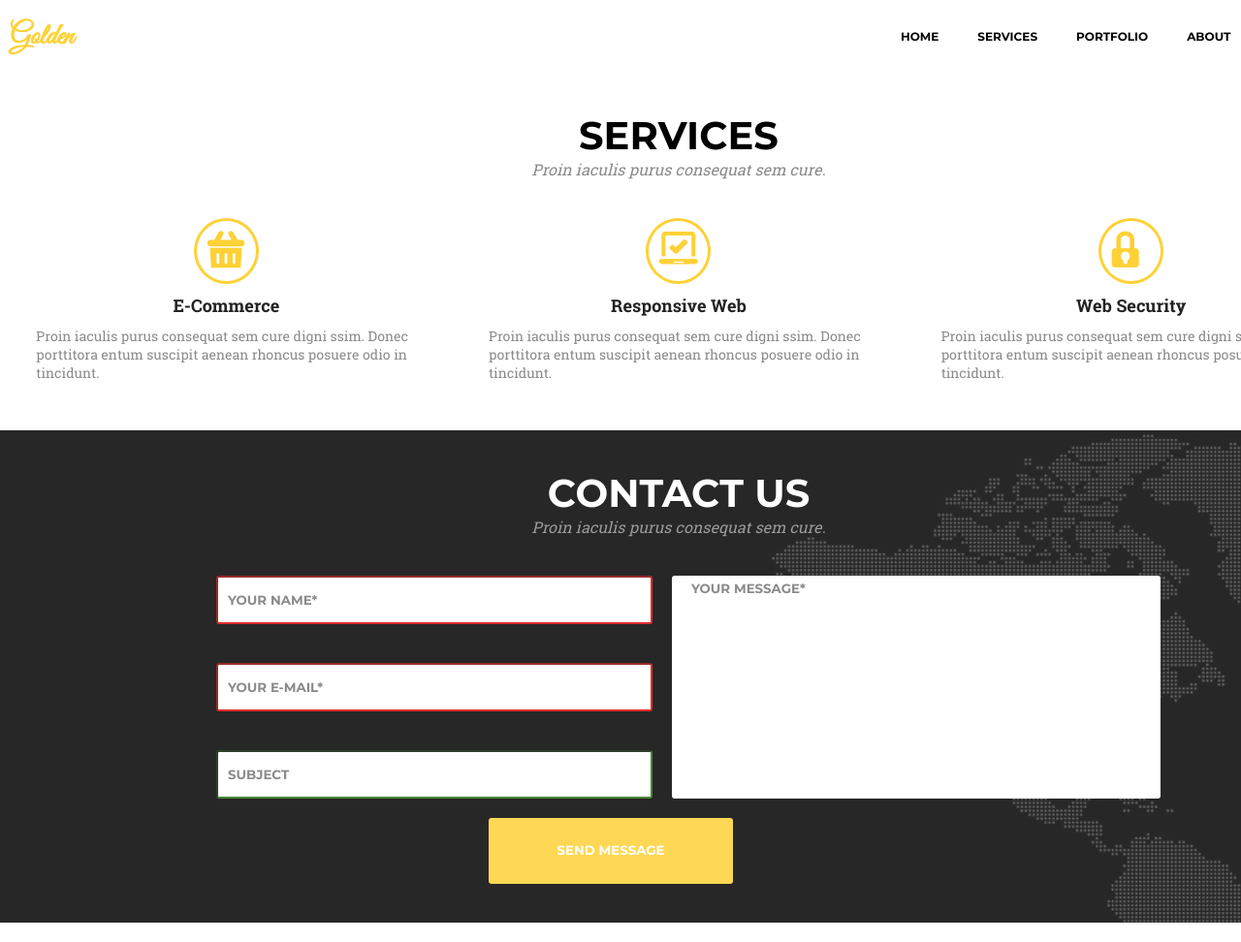
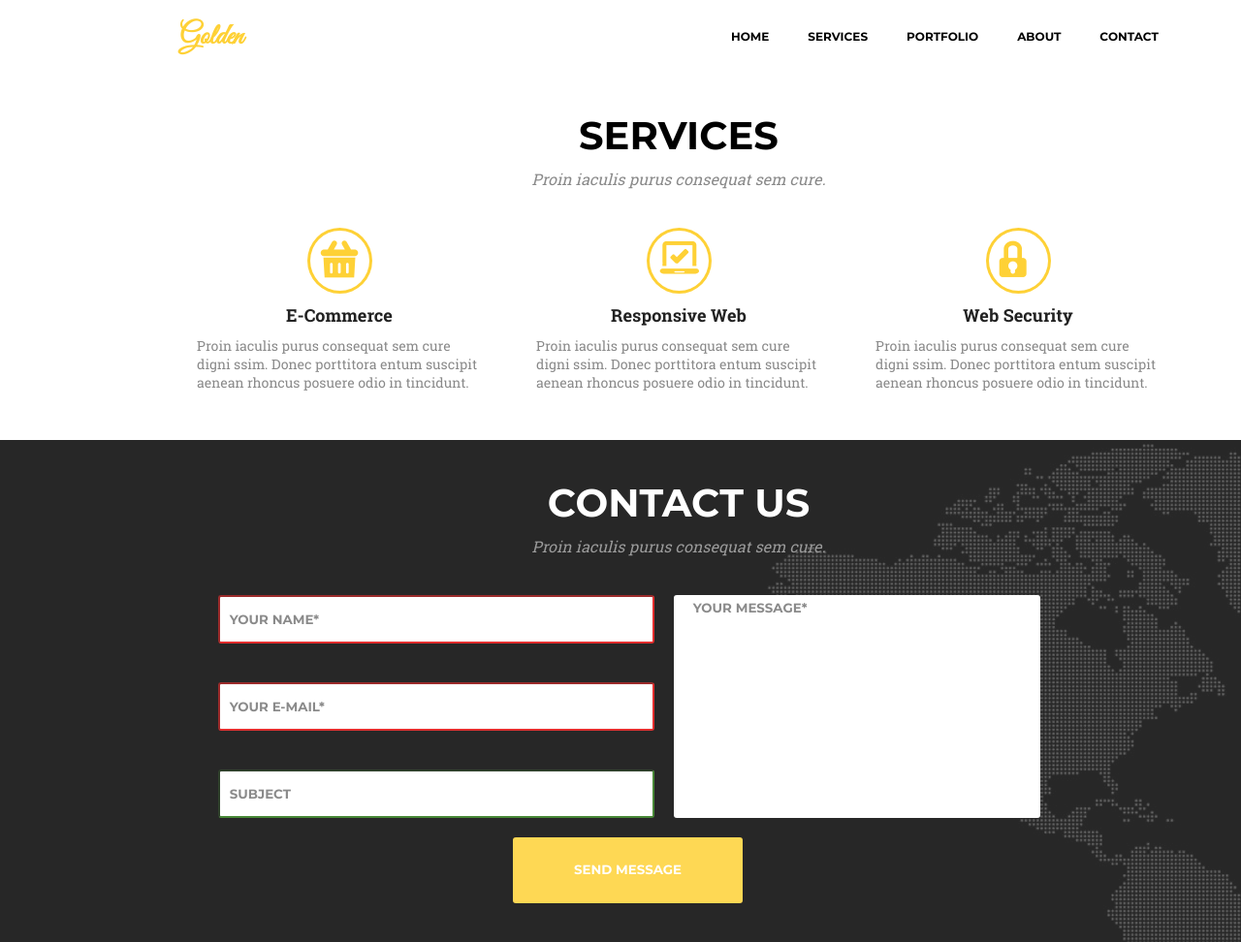
Before and after one commit to SvetlanaVoshchevskaya/goit-fe-course, a plain HTML site: page homework-07/index.html in a window 1280 px wide. Shown: the top 972 px of the page at 97% size. Drawn offline with Linux system fonts and the light colour scheme.

Commit message:
homework-07

```diff
--- a/homework-07/css/style.css
+++ b/homework-07/css/style.css
@@ -79,7 +79,10 @@
   width: 1400px;
 }
 /* NAVIGATION*/
-
+.container {
+  width: 75%;
+  margin: 0 auto;
+}
 .main_navigation {
   display: flex;
   justify-content: space-between;
@@ -118,6 +121,7 @@
 }
 .title_section {
   padding: 40px 0px 40px 0px;
+  text-align: center;
 }
 .main_title {
   font-family: "Montserrat", "Roboto Slab", sans-serif;
@@ -125,6 +129,7 @@
   text-transform: uppercase;
   text-align: center;
   font-size: 40px;
+  margin-bottom: 10px;
 }
 .subtitle {
   font-family: "Roboto Slab", sans-serif;
@@ -133,6 +138,7 @@
   font-style: italic;
   font-weight: 400;
   color: #898989;
+
 }
 .service_info {
   display: flex;
@@ -142,6 +148,7 @@
 .information {
   display: flex;
   flex-direction: column;
+  justify-content: center;
   align-items: center;
   width: 28%;
 }
@@ -234,9 +241,9 @@ textarea::placeholder {
   color: #ffffff;
 }
 input:valid {
-  border-color:  #277314;
+  border-color: #277314;
 }
-input:invalid{
+input:invalid {
   border-color: #de0909;
 }
 textarea {
@@ -252,7 +259,7 @@ textarea {
   padding-left: 10px;
 }
 .send_button {
-  width: 20%;
+  width: 25%;
   border: transparent;
   border-radius: 3px;
   color: #ffffff;
--- a/homework-07/index.html
+++ b/homework-07/index.html
@@ -11,6 +11,7 @@
 
 <body>
     <div class="wrapper">
+        <div class="container">
             <header>
                 <nav class="main_navigation">
                     <a href="#" class="logo">
@@ -29,62 +30,61 @@
             </header>
             <section class="service">
                 <div class="title_section">
-                <h2 class="main_title">Services
+                    <h2 class="main_title">Services</h2>
                     <p class="subtitle">Proin iaculis purus consequat sem cure. </p>
-                </h2>
                 </div>
                 <div class="service_info">
                     <div class="information">
                         <span class="img_block">
-                        <img src="../homework-07/img/IconBasket@1X.png" alt="basket" class="service_img">
+                            <img src="img/IconBasket@1X.png" alt="basket" class="service_img">
                         </span>
                         <h3 class="informatoin_title">E-Commerce </h3>
-                    <p class="informatoin_text">Proin iaculis purus consequat sem cure digni ssim. Donec porttitora entum suscipit aenean rhoncus posuere
-                        odio in tincidunt.</p>
+                        <p class="informatoin_text">Proin iaculis purus consequat sem cure digni ssim. Donec porttitora entum suscipit aenean rhoncus
+                            posuere odio in tincidunt.</p>
                     </div>
                     <div class="information">
                         <span class="img_block">
-                        <img src="../homework-07/img/IconLaptop@1X.png" alt="leptop" class="service_img">
+                            <img src="img/IconLaptop@1X.png" alt="leptop" class="service_img">
                         </span>
                         <h3 class="informatoin_title">Responsive Web </h3>
-                    <p class="informatoin_text">Proin iaculis purus consequat sem cure digni ssim. Donec porttitora entum suscipit aenean rhoncus posuere
-                        odio in tincidunt.</p>
+                        <p class="informatoin_text">Proin iaculis purus consequat sem cure digni ssim. Donec porttitora entum suscipit aenean rhoncus
+                            posuere odio in tincidunt.</p>
                     </div>
                     <div class="information">
                         <span class="img_block">
-                        <img src="../homework-07/img/IconLocked@1X.png" alt="locked" class="service_img">
+                            <img src="img/IconLocked@1X.png" alt="locked" class="service_img">
                         </span>
                         <h3 class="informatoin_title">Web Security </h3>
-                    <p class="informatoin_text">Proin iaculis purus consequat sem cure digni ssim. Donec porttitora entum suscipit aenean rhoncus posuere
-                        odio in tincidunt.</p>
-
+                        <p class="informatoin_text">Proin iaculis purus consequat sem cure digni ssim. Donec porttitora entum suscipit aenean rhoncus
+                            posuere odio in tincidunt.</p>
                     </div>
                 </div>
             </section>
+        </div>
         <section class="contacts">
+            <div class="container">
                 <div class="title_section">
-                <h2 class="main_title section_color">Contact us
+                    <h2 class="main_title section_color">Contact us </h2>
                     <p class="subtitle">Proin iaculis purus consequat sem cure. </p>
-                </h2>
                 </div>
                 <div class="forms">
                     <form action="#" class="login">
                         <ul class="fields_form">
                             <li class="fields">
-                            <input type="text" name="name"  placeholder="your Name*" autofocus required> </li>
+                                <input type="text" name="name" placeholder="your Name*" autofocus required> </li>
                             <li class="fields">
-                            <input type="email" name="e-mail"  placeholder="your e-mail*" required>
+                                <input type="email" name="e-mail" placeholder="your e-mail*" required>
                             </li>
                             <li class="fields">
-                            <input type="text" name="subject"  placeholder="subject">
+                                <input type="text" name="subject" placeholder="subject">
                             </li>
                         </ul>
-                    <textarea class="comments"  value="user_comments" name="comments" id="" cols="20" rows="15" placeholder="Your message*" required></textarea>
+                        <textarea class="comments" value="user_comments" name="comments" id="" cols="20" rows="15" placeholder="Your message*" required></textarea>
                         <button class="send_button" name=" submit" type="submit">Send Message</button>
                     </form>
                 </div>
+            </div>
         </section>
-
     </div>
 </body>
 
```
Lines whose indentation alone changed are shown as unchanged.
